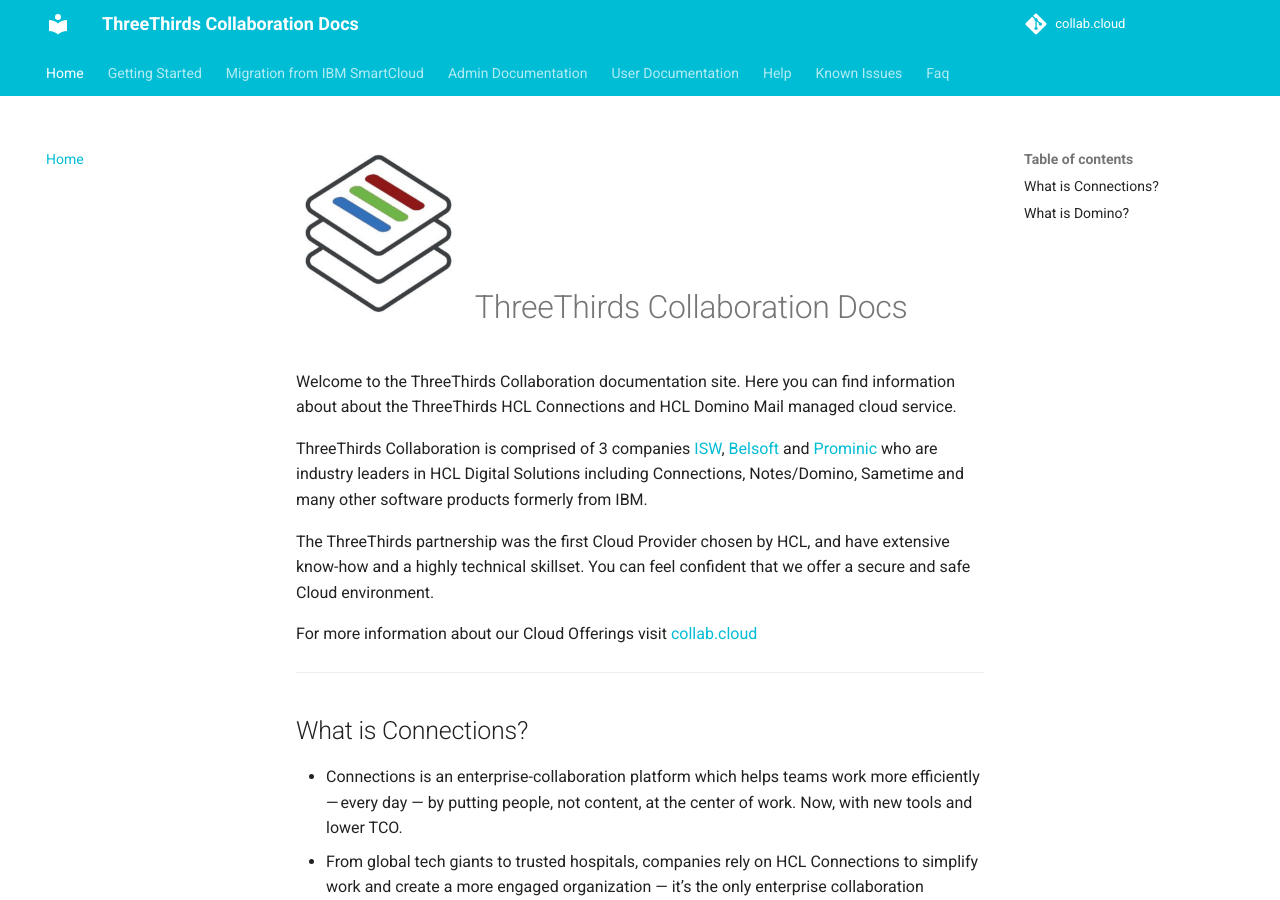
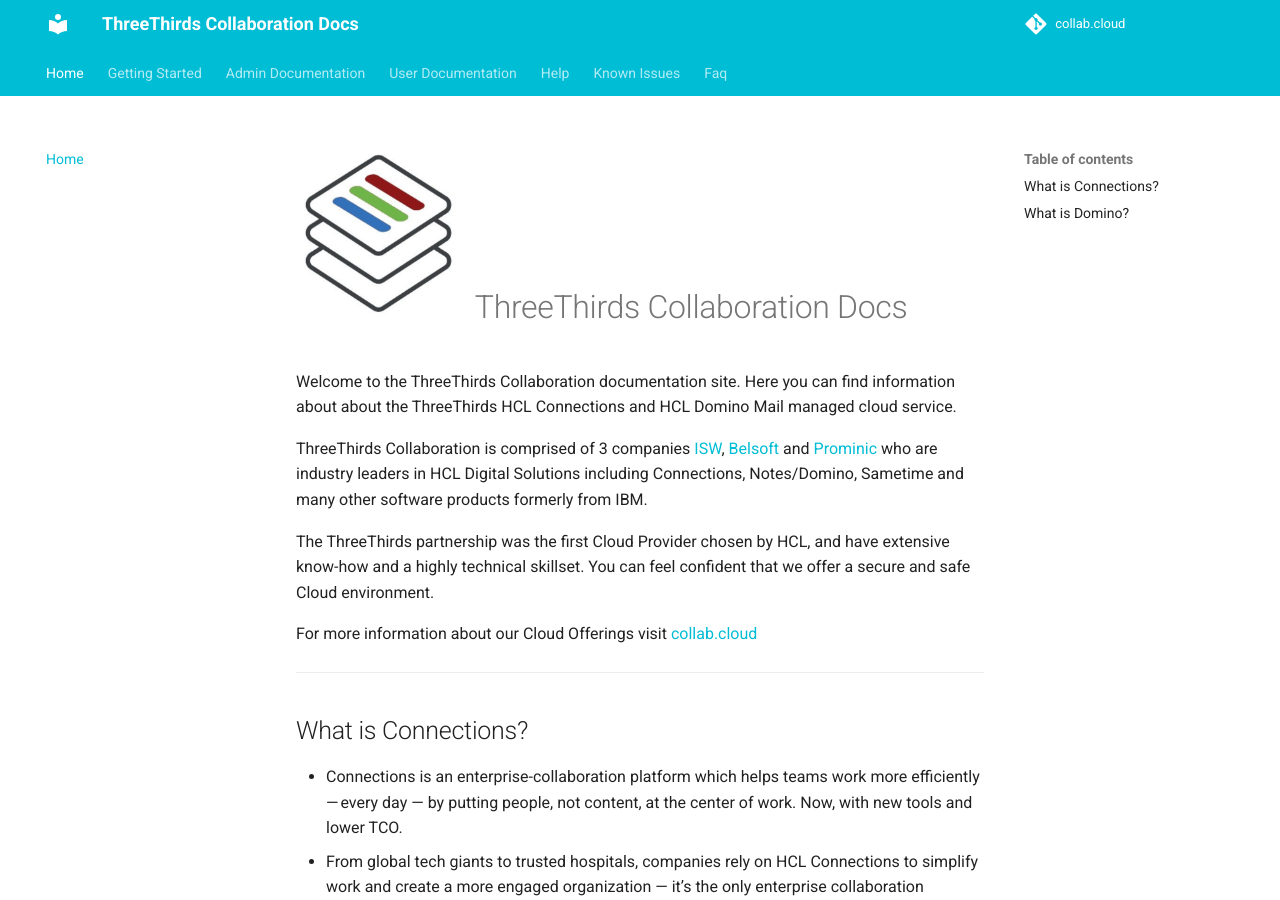
Before and after one commit to collabdotcloud/docs.collab.cloud, an MkDocs documentation site: the page built from docs/index.md, in a window 1280 px wide and 900 px high. Built offline with MkDocs 1.6.1 and Material for MkDocs 9.7.7, drawn with Linux system fonts in a browser that asks for light colours.

Commit message:
Remove Migration from SmartCloud

```diff
--- a/mkdocs.yml
+++ b/mkdocs.yml
@@ -27,7 +27,7 @@
 nav:
   - Home: index.md
   - Getting Started: getting-started-new.md
-  - Migration from IBM SmartCloud: ibm-migration.md
+#  - Migration from IBM SmartCloud: ibm-migration.md
 
   - Admin Documentation:
       - Manage Organisation:
```
